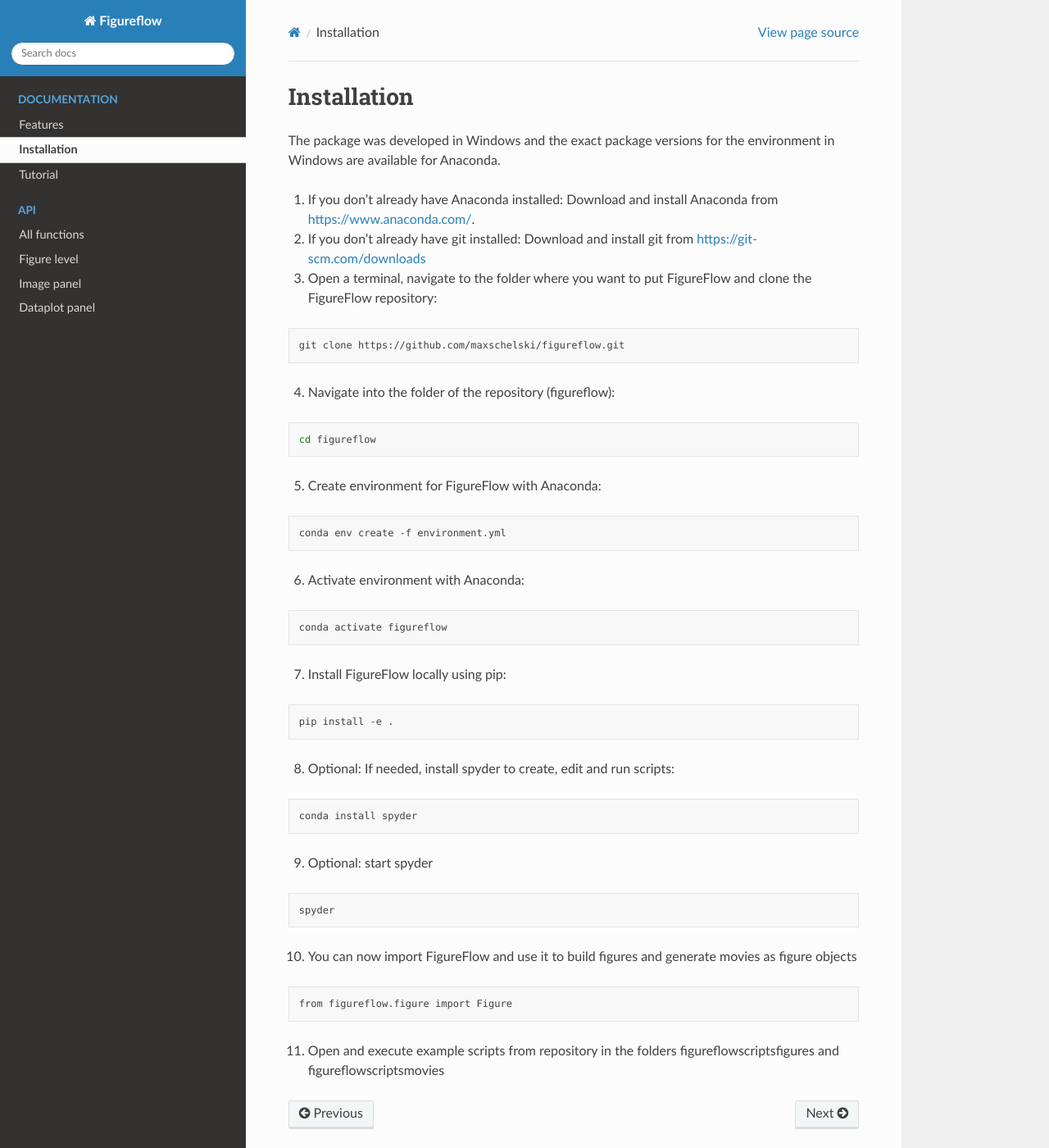
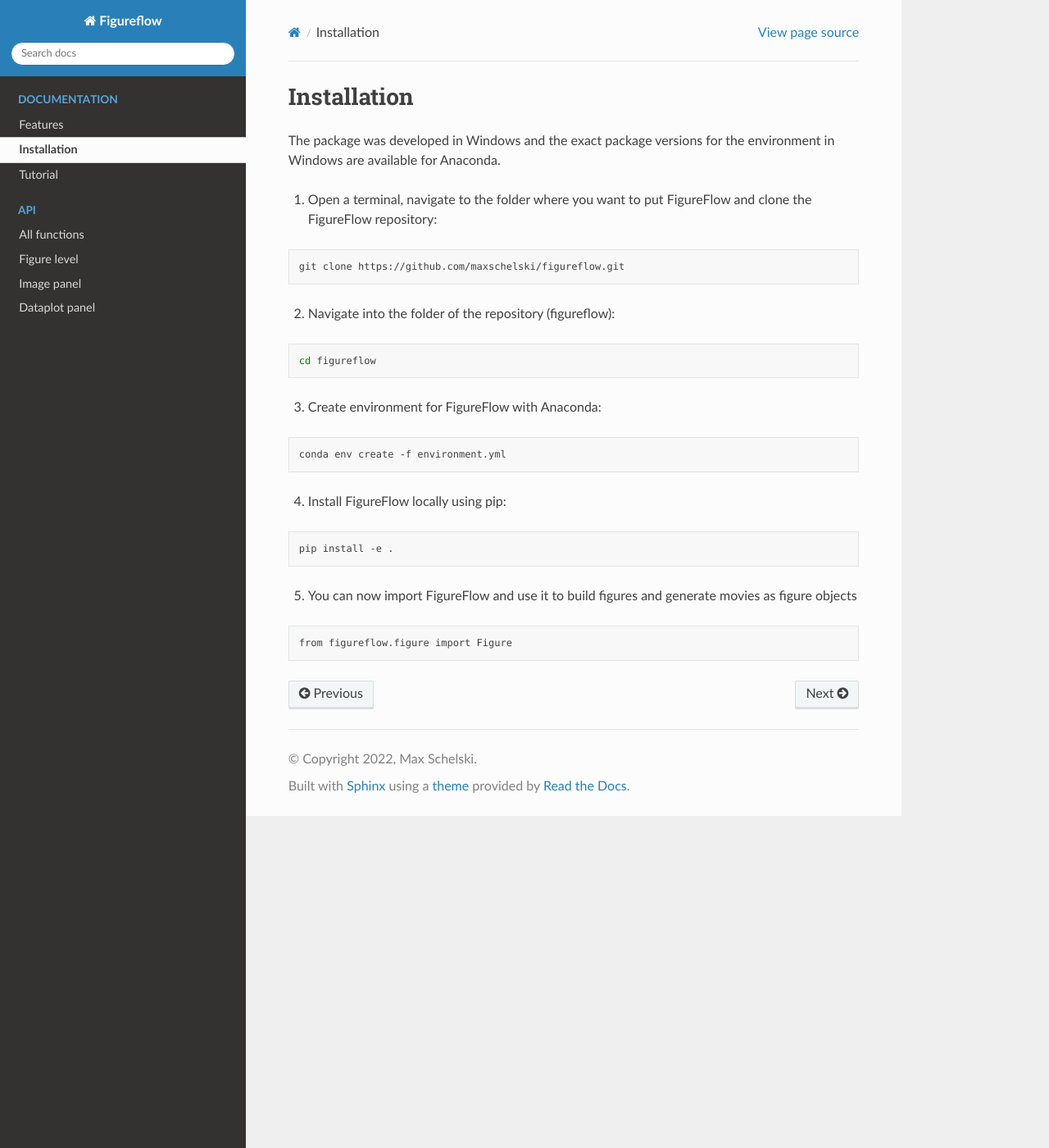
Before and after one commit to maxschelski/figureflow, a Sphinx documentation site: the page built from docs/installation.rst, in a window 1280 px wide and 1400 px high. Shown: the whole window at 82% size. Built offline with Sphinx 7.4.7 and the Read the Docs theme 2.0.0, drawn with Linux system fonts in a browser that asks for light colours.

Commit message:
Rewind file to fix docs

```diff
--- a/docs/installation.rst
+++ b/docs/installation.rst
@@ -3,56 +3,32 @@
 
 The package was developed in Windows and the exact package versions for the environment in Windows are available for Anaconda.
 
-1. If you don't already have Anaconda installed: Download and install Anaconda from https://www.anaconda.com/.
-
-2. If you don't already have git installed: Download and install git from https://git-scm.com/downloads
-
-3. Open a terminal, navigate to the folder where you want to put FigureFlow and clone the FigureFlow repository:
+1. Open a terminal, navigate to the folder where you want to put FigureFlow and clone the FigureFlow repository:
 
 .. code:: sh
 
   git clone https://github.com/maxschelski/figureflow.git
 
-4. Navigate into the folder of the repository (figureflow):
+2. Navigate into the folder of the repository (figureflow):
 
 .. code:: sh
 
   cd figureflow
 
-5. Create environment for FigureFlow with Anaconda:
+3. Create environment for FigureFlow with Anaconda:
 
 .. code:: sh
 
   conda env create -f environment.yml
 
-6. Activate environment with Anaconda:
-
-.. code:: sh
-
-  conda activate figureflow
-
-7. Install FigureFlow locally using pip:
+4. Install FigureFlow locally using pip:
 
 .. code:: sh
 
   pip install -e .
 
-8. Optional: If needed, install spyder to create, edit and run scripts:
-
-.. code:: sh
-
-  conda install spyder
-
-9. Optional: start spyder
-
-.. code:: sh
-
-  spyder
-
-10. You can now import FigureFlow and use it to build figures and generate movies as figure objects
+5. You can now import FigureFlow and use it to build figures and generate movies as figure objects
 
 .. code:: sh
 
   from figureflow.figure import Figure
-
-11. Open and execute example scripts from repository in the folders figureflow\scripts\figures and figureflow\scripts\movies
```
